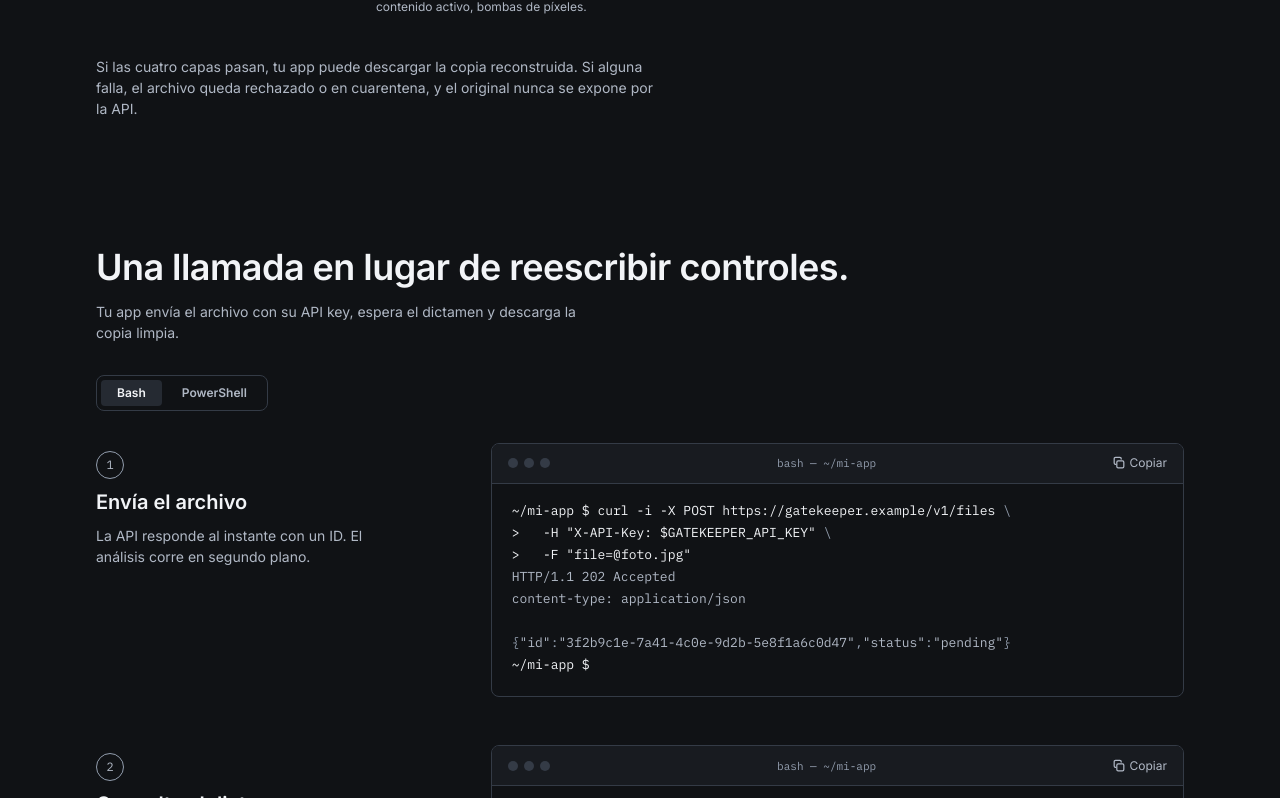
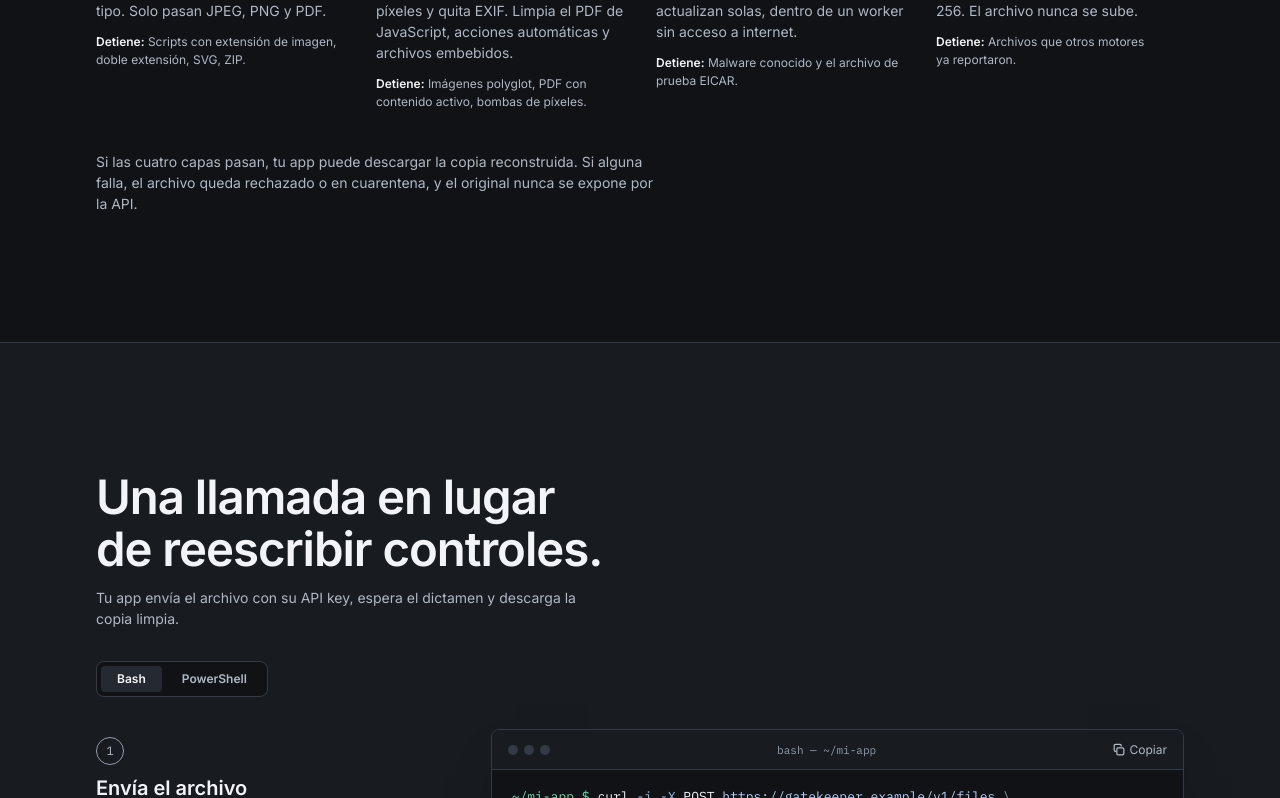
Before and after one commit to Rust7730/GateKeeper-Frontend, an Angular app: page / in a window 1280 px wide. Shown: the part 1782-2580 px from the top of the page. Built offline with nearby package versions, Linux system fonts and the light colour scheme.

Commit message:
style(m01): encabezado fijo, banda de integración, matriz con etiquetas y titulares más grandes

```diff
--- a/src/app/features/landing/landing.html
+++ b/src/app/features/landing/landing.html
@@ -70,6 +70,7 @@
     <gk-inspection />
   </section>
 
+  <div class="band">
     <section id="integracion" class="container section" aria-labelledby="integracion-title">
       <div class="section-head">
         <h2 id="integracion-title" class="section-title">
@@ -81,6 +82,7 @@
       </div>
       <gk-integration />
     </section>
+  </div>
 
   <section id="garantias" class="container section" aria-labelledby="garantias-title">
     <div class="split">
--- a/src/app/features/landing/landing.scss
+++ b/src/app/features/landing/landing.scss
@@ -9,7 +9,12 @@
 }
 
 .top {
+  position: sticky;
+  top: 0;
+  z-index: 5;
   border-bottom: var(--gk-form-rule) solid var(--gk-border-default);
+  background: var(--gk-header-background);
+  backdrop-filter: blur(var(--gk-header-blur)) saturate(140%);
 }
 
 .top-inner {
@@ -71,7 +76,23 @@ main:focus {
 
 .section {
   padding-top: var(--gk-landing-section-gap);
-  scroll-margin-top: var(--gk-space-24);
+  scroll-margin-top: var(--gk-space-64);
+}
+
+// Banda de la integración: el pico del recorrido, a todo el ancho.
+.band {
+  margin-top: var(--gk-landing-section-gap);
+  padding-block: var(--gk-landing-section-gap);
+  border-block: var(--gk-form-rule) solid var(--gk-border-default);
+  background: var(--gk-background-surface);
+}
+
+.band .section {
+  padding-top: 0;
+}
+
+.band + .section {
+  padding-top: var(--gk-landing-section-gap);
 }
 
 .section-head {
@@ -81,10 +102,10 @@ main:focus {
 }
 
 .section-title {
-  max-width: 22em;
+  max-width: 20em;
   font-size: var(--gk-landing-heading);
-  line-height: 1.15;
-  letter-spacing: -0.015em;
+  line-height: 1.1;
+  letter-spacing: -0.022em;
 }
 
 .section-lead,
--- a/src/app/features/landing/test-matrix/test-matrix.html
+++ b/src/app/features/landing/test-matrix/test-matrix.html
@@ -12,7 +12,9 @@
         <tr>
           <td class="col-number">{{ i + 1 }}</td>
           <td>{{ v.attack }}</td>
-          <td class="col-layer">{{ v.layer }}</td>
+          <td class="col-layer">
+            <span class="tag">{{ v.layer }}</span>
+          </td>
         </tr>
       }
     </tbody>
--- a/src/app/features/landing/test-matrix/test-matrix.scss
+++ b/src/app/features/landing/test-matrix/test-matrix.scss
@@ -42,3 +42,23 @@ tbody tr {
 .col-layer {
   color: var(--gk-text-secondary);
 }
+
+.tag {
+  display: inline-block;
+  padding: 0 var(--gk-space-8);
+  border: var(--gk-form-rule) solid var(--gk-border-default);
+  border-radius: var(--gk-radius-999);
+  background: var(--gk-background-surface);
+  font-size: var(--gk-text-label);
+  white-space: nowrap;
+}
+
+tbody tr {
+  transition: background-color var(--gk-duration-press) ease;
+}
+
+@media (hover: hover) and (pointer: fine) {
+  tbody tr:hover {
+    background: var(--gk-background-surface);
+  }
+}
--- a/src/styles/tokens/_landing.scss
+++ b/src/styles/tokens/_landing.scss
@@ -7,7 +7,7 @@
 
   // Escala tipográfica de titulares, mayor que la del dashboard.
   --gk-landing-display: clamp(2.25rem, 1.5rem + 2.4vw, 3.5rem);
-  --gk-landing-heading: clamp(1.5rem, 1.15rem + 1.5vw, 2.25rem);
+  --gk-landing-heading: clamp(1.75rem, 1.2rem + 2.2vw, 3rem);
   --gk-landing-lead: clamp(1rem, 0.95rem + 0.3vw, 1.1875rem);
 
   // Formato aduanal: casillas y sello de dictamen.
@@ -15,4 +15,25 @@
   --gk-stamp-border: 2px;
   --gk-stamp-tilt: -3deg;
   --gk-stamp-size: clamp(1.25rem, 0.9rem + 1.2vw, 1.75rem);
+  --gk-form-ruling: color-mix(in srgb, var(--gk-border-default) 38%, transparent);
+  --gk-form-cell: 24px;
+
+  // Encabezado fijo translúcido.
+  --gk-header-background: color-mix(in srgb, var(--gk-background-canvas) 78%, transparent);
+  --gk-header-blur: 12px;
+
+  // Terminales: el único lugar de la landing donde el color hace de sintaxis.
+  // Reutiliza los tonos del Figma; no se introduce ningún color nuevo.
+  --gk-terminal-background: var(--gk-background-canvas);
+  --gk-terminal-shadow:
+    0 1px 0 color-mix(in srgb, var(--gk-text-primary) 4%, transparent) inset,
+    0 24px 48px -24px color-mix(in srgb, #000 60%, transparent);
+  --gk-syntax-prompt: var(--gk-status-clean);
+  --gk-syntax-flag: var(--gk-severity-low);
+  --gk-syntax-string: var(--gk-status-pending);
+  --gk-syntax-variable: var(--gk-status-quarantine);
+  --gk-syntax-url: var(--gk-focus-ring);
+  --gk-syntax-key: var(--gk-severity-low);
+  --gk-syntax-status: var(--gk-status-clean);
+  --gk-syntax-number: var(--gk-severity-high);
 }
```
Also changed, not shown: src/app/features/landing/INDEX.md (+1 -0 lines). Lines whose indentation alone changed are shown as unchanged.
